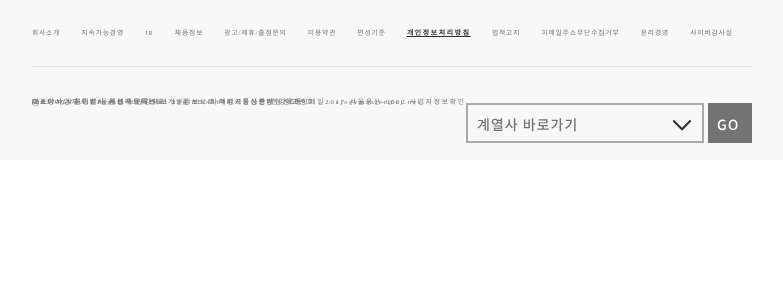
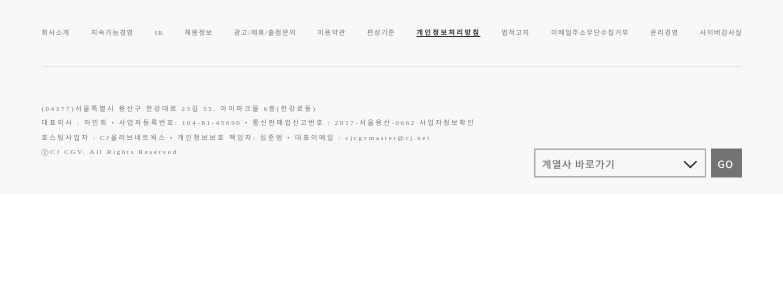
Before and after one commit to SOPT-CDS-WEB-6/CDS-Client, a React (Vite) app: page / in a window 1280 px wide. Shown: the top 300 px of the page, without its empty margins (248-1031 px from the left). Built offline with nearby package versions, Linux system fonts and the light colour scheme.

Commit message:
refactor: 코드 리뷰 반영해서 수정

```diff
--- a/src/common/Footer.tsx
+++ b/src/common/Footer.tsx
@@ -75,6 +75,7 @@ const StFooterBottomContents = styled.section`
 `;
 
 const StFooterDataWrapper = styled.article`
+  display: grid;
   align-items: center;
 
   height: 10.6rem;
@@ -83,18 +84,15 @@ const StFooterDataWrapper = styled.article`
   font-size: 1.4rem;
   color: ${({ theme }) => theme.colors.gray70};
   letter-spacing: 0.2rem;
-  line-height: 0%;
-
-  > p {
-    margin-bottom: 0rem;
-  }
 `;
 
 const StFooterBtnWrapper = styled.article`
   display: flex;
-  align-items: end;
+  margin-top: 8.7rem;
+  margin-bottom: 1.9rem;
 
-  padding-bottom: 1.9rem;
+  width: 23.7rem;
+  height: 4rem;
 
   gap: 0.5rem;
 `;
--- a/src/components/PageLayout.tsx
+++ b/src/components/PageLayout.tsx
@@ -1,10 +1,12 @@
+import Footer from '../common/Footer';
+
 const PageLayout = ({ children }: { children: React.ReactNode }) => {
   return (
     <div className="page-layout">
       {/* header */}
       {/* scroll_header */}
       {/* stickyBtn */}
-      {/* footer */}
+      <Footer />
       {children}
     </div>
   );
```
Also changed, not shown: 1 other file (tests, documents, lock files or other folders).
